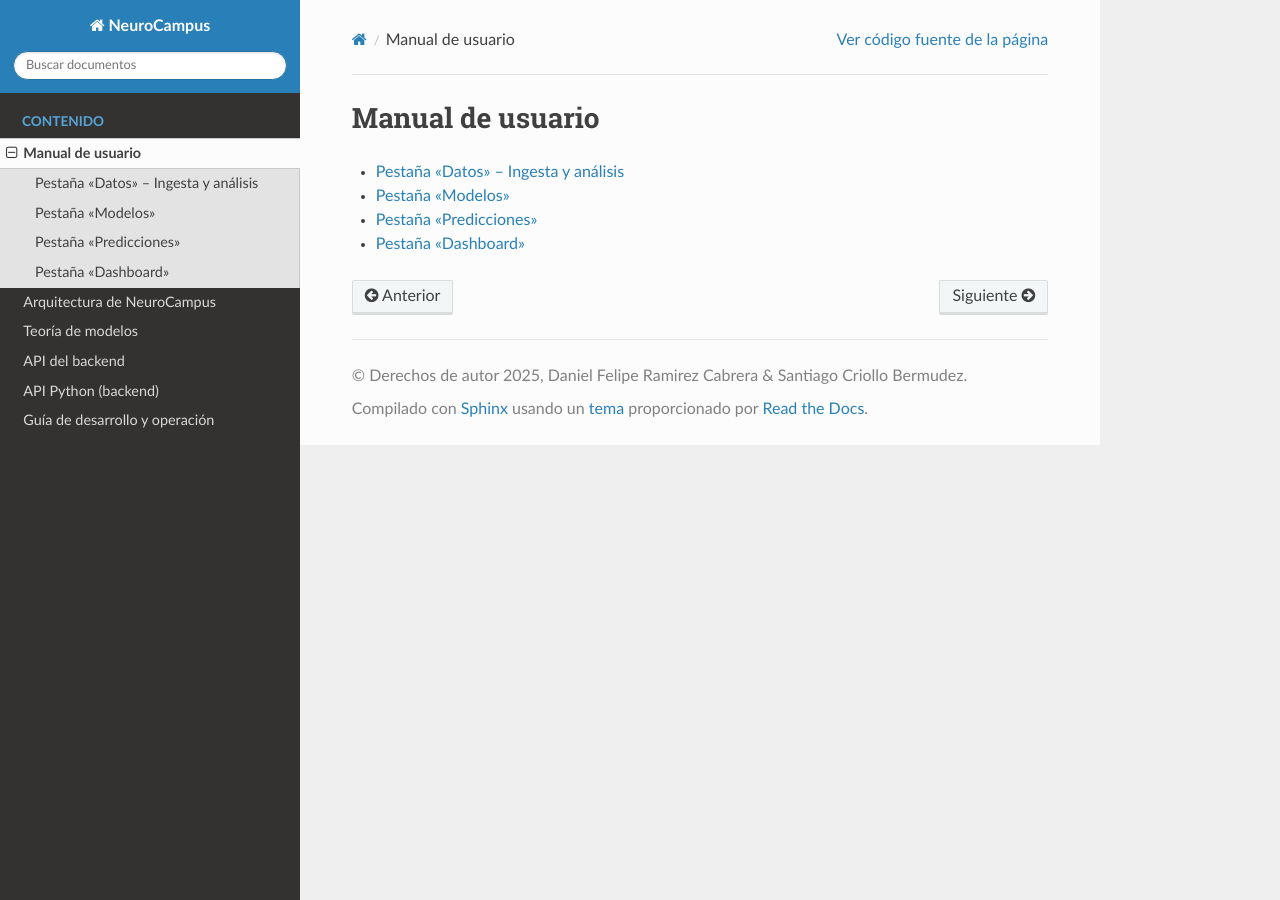
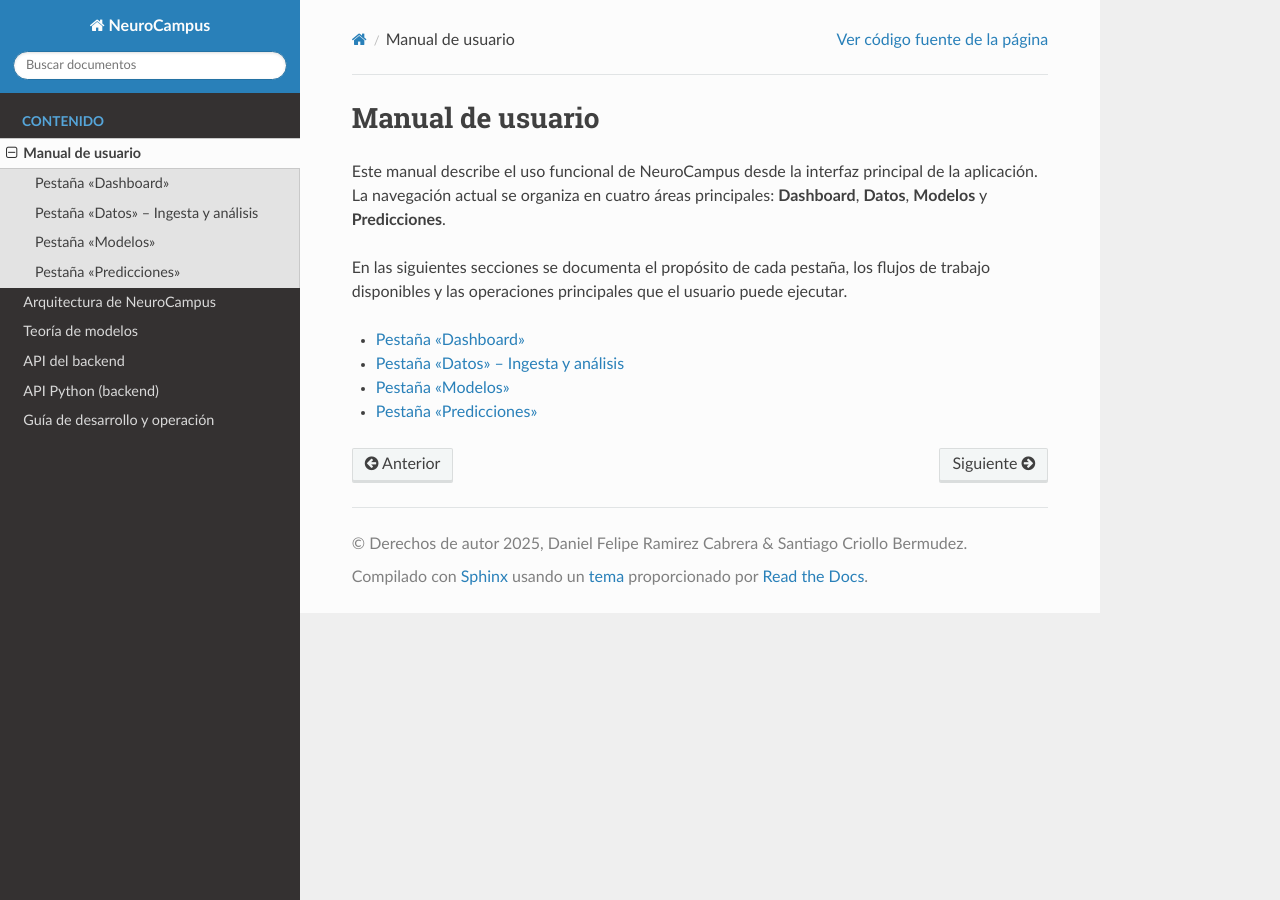
Before and after one commit to boltzmannmachine/NeuroCampus, a Sphinx documentation site: the page built from docs/source/manual/index.md, in a window 1280 px wide. Built offline with Sphinx 7.4.7 and the Read the Docs theme 3.1.0, drawn with Linux system fonts in a browser that asks for light colours.

Commit message:
docs(manual): actualiza índice del manual según la navegación actual

````diff
--- a/docs/source/manual/index.md
+++ b/docs/source/manual/index.md
@@ -1,10 +1,16 @@
 # Manual de usuario
+
+Este manual describe el uso funcional de NeuroCampus desde la interfaz principal
+de la aplicación. La navegación actual se organiza en cuatro áreas principales:
+**Dashboard**, **Datos**, **Modelos** y **Predicciones**.
+
+En las siguientes secciones se documenta el propósito de cada pestaña, los flujos
+de trabajo disponibles y las operaciones principales que el usuario puede ejecutar.
 
 ```{toctree}
 :maxdepth: 1
 
+dashboard
 datos
 modelos
 predicciones
-dashboard
-```
````
